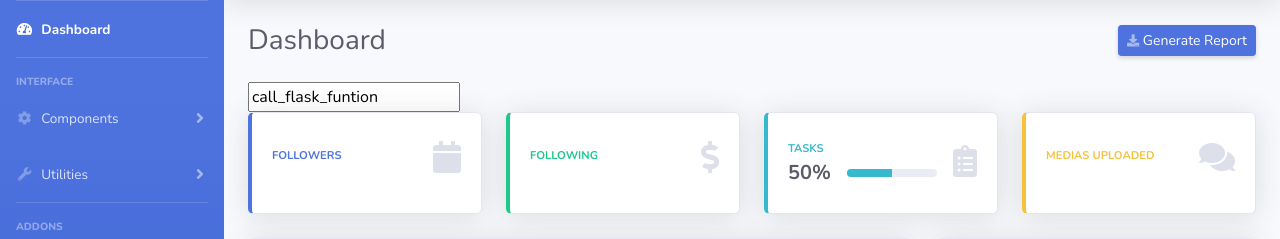
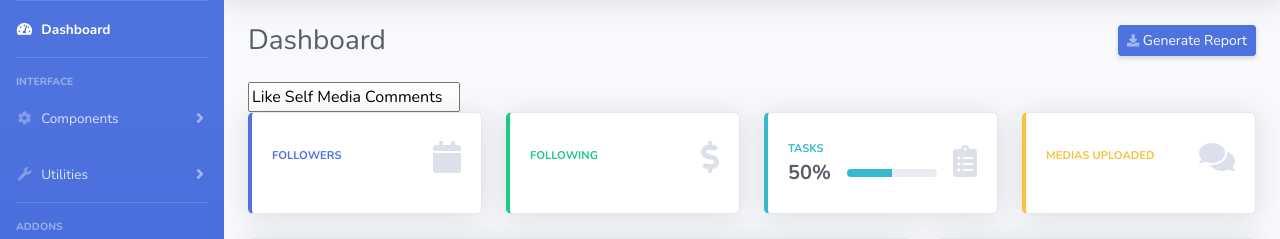
Before and after one commit to instabotai/instabotai-webgui, a Flask app: template templates/index.html in a window 1280 px wide. Shown: the part 70-309 px from the top of the page. Run offline with Flask 2, Linux system fonts and the light colour scheme; the template is opened without the code that fills it, so the values that code supplies are empty; some libraries are stand-ins or nearby versions.

Commit message:
Update index.html

```diff
--- a/templates/index.html
+++ b/templates/index.html
@@ -336,7 +336,7 @@
             <h1 class="h3 mb-0 text-gray-800">Dashboard</h1>
             <a href="#" class="d-none d-sm-inline-block btn btn-sm btn-primary shadow-sm"><i class="fas fa-download fa-sm text-white-50"></i> Generate Report</a>
           </div>
-    <a href="/like_self_media_comments"><input type=”button” value="call_flask_funtion"></a>
+    <a href="/like_self_media_comments"><input type=”button” value="Like Self Media Comments"></a>
           <!-- Content Row -->
           <div class="row">
 
```
